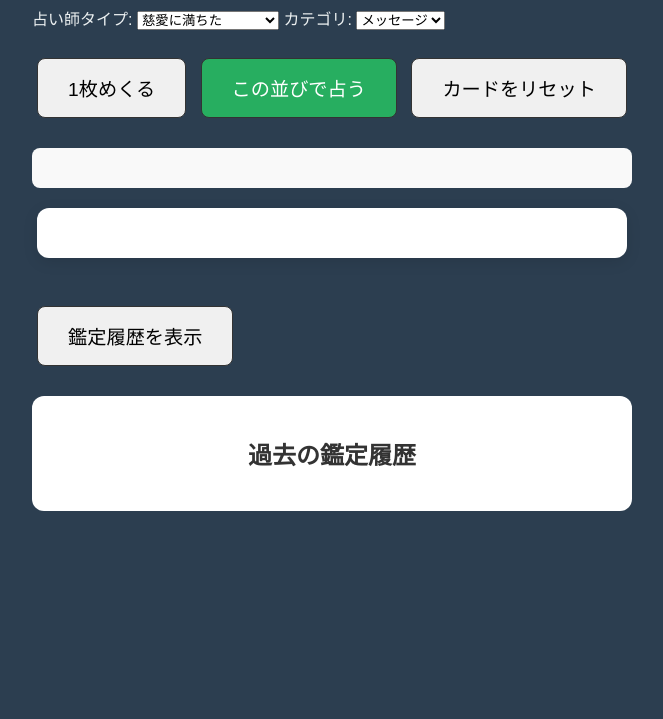
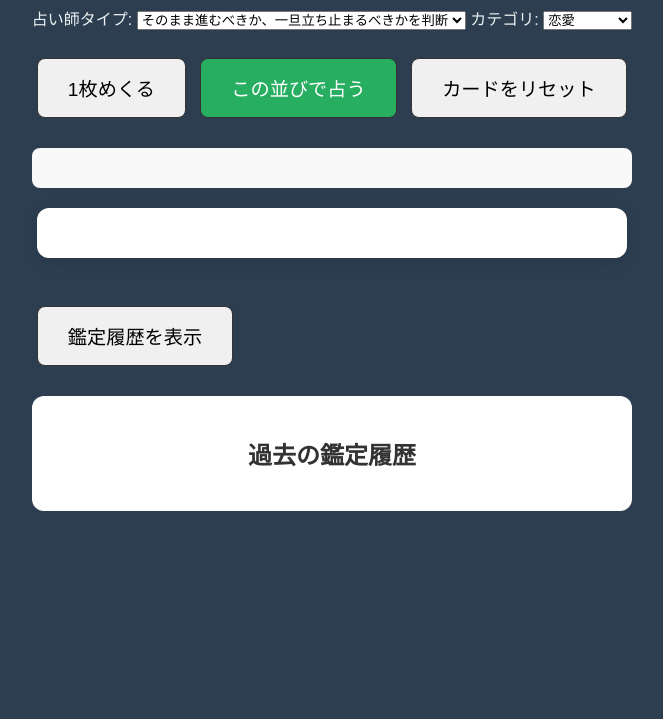
Before and after one commit to onigirikoubou-bit/tarot, a website: page index.html in a window 1280 px wide. Shown: the part 131-850 px from the top of the page, without its empty margins (308-971 px from the left). Drawn offline with Linux system fonts and the light colour scheme.

Commit message:
プロンプト

```diff
--- a/index.html
+++ b/index.html
@@ -24,6 +24,7 @@
 <div id="settings">
     <label>占い師タイプ:
         <select id="persona">
+            <option value="そのまま進むべきか、一旦立ち止まるべきかを判断">そのまま進むべきか、一旦立ち止まるべきかを判断</option>
             <option value="慈愛に満ちた">慈愛に満ちた</option>
             <option value="背中を押してくれる">背中を押してくれる</option>
             <option value="客観的で鋭い">客観的で鋭い</option>
@@ -33,11 +34,11 @@
 
     <label>カテゴリ:
         <select id="category">
-            <option value="メッセージ">メッセージ</option>
-            <option value="仕事">仕事</option>
             <option value="恋愛">恋愛</option>
             <option value="人間関係">人間関係</option>
+            <option value="就職・転職">就職・転職</option>
             <option value="子育て">子育て</option>
+            <option value="メッセージ">メッセージ</option>
         </select>
     </label>
 </div>
```
